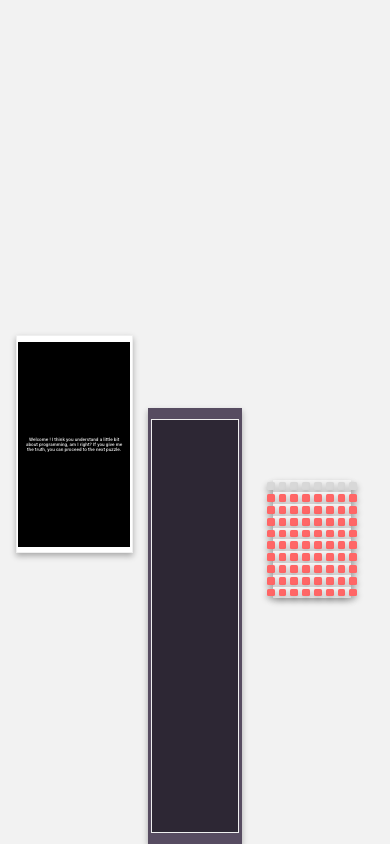
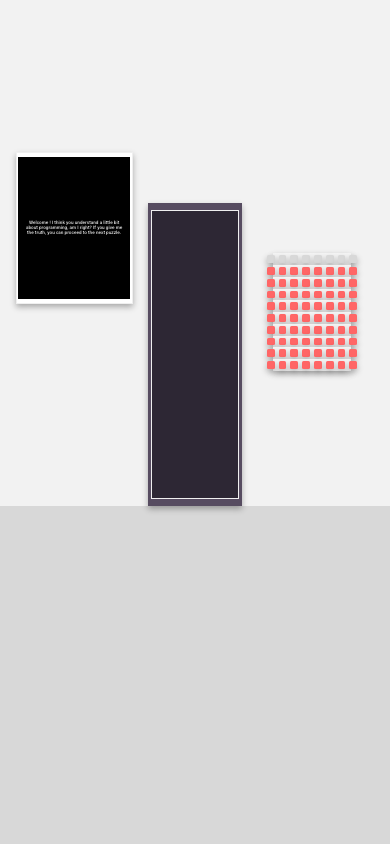
Before and after one commit to ValdineiJunior/codeEscape, a plain HTML site: page index.html in a window 390 px wide. Drawn offline with Linux system fonts and the light colour scheme.

Commit message:
ajust media query

```diff
--- a/styles.css
+++ b/styles.css
@@ -143,11 +143,10 @@
     font-size: 1.2vw;
 }
 
-@media screen and (max-width: 600px) {
+@media screen and (max-width: 1000px) {
     #interiorWall  {
-        padding: 30% 0 0 0;
         width: 100%;
-        height: 100%;
+        height: 60%;
     }
 
     #floor {
```
